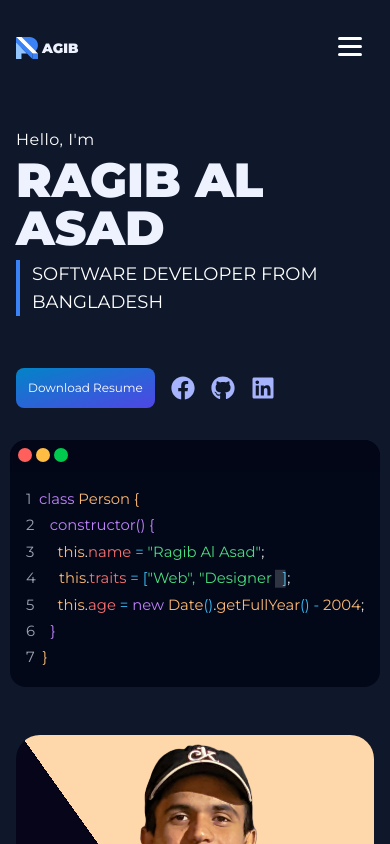
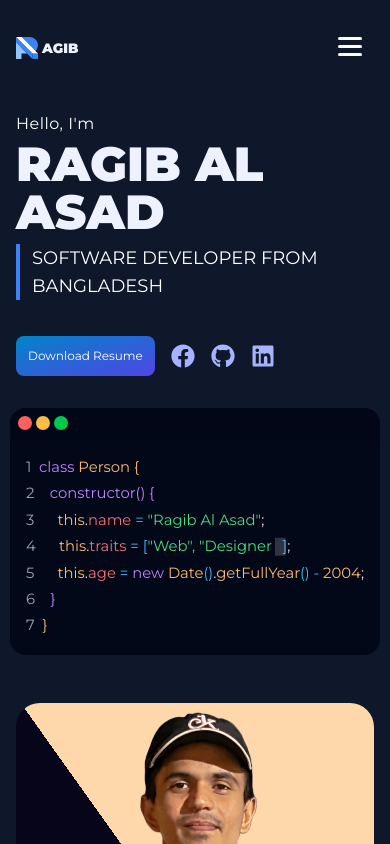
Before and after one commit to ragibalasad/ragib-portfolio, a Next.js app: page / in a window 390 px wide. Shown: the top 844 px of the page. Built offline with nearby package versions, Linux system fonts and the light colour scheme.

Commit message:
Removed some old css

```diff
--- a/components/Header/Header.jsx
+++ b/components/Header/Header.jsx
@@ -50,7 +50,7 @@ const Header = () => {
             animate={{ opacity: 1, x: 0 }}
             transition={{ duration: 0.5 }}
           >
-            <div className="info text-white md:text-indigo-100">
+            <div className="text-white md:text-indigo-100">
               <p className="hi mb-1 text-base">Hello, I&apos;m</p>
               <p className="text-5xl font-black uppercase text-indigo-50">
                 Ragib Al Asad
--- a/src/app/globals.css
+++ b/src/app/globals.css
@@ -54,14 +54,6 @@
     @apply mb-4 block pt-20;
   }
 
-  .intro .info {
-    @apply p-0 py-4 text-left;
-  }
-
-  .intro .hi {
-    /* @apply text-lg; */
-  }
-
   .intro,
   .terminal {
     @apply mx-auto w-auto px-4 pt-8;
@@ -91,9 +83,7 @@
 
 /* Medium devices (small laptops, 768px and up) */
 @media (min-width: 768px) and (max-width: 991.98px) {
-  .info {
-    @apply pr-20;
-  }
+  /* empty */
 }
 
 /* Large devices (laptops, 992px and up) */
```
